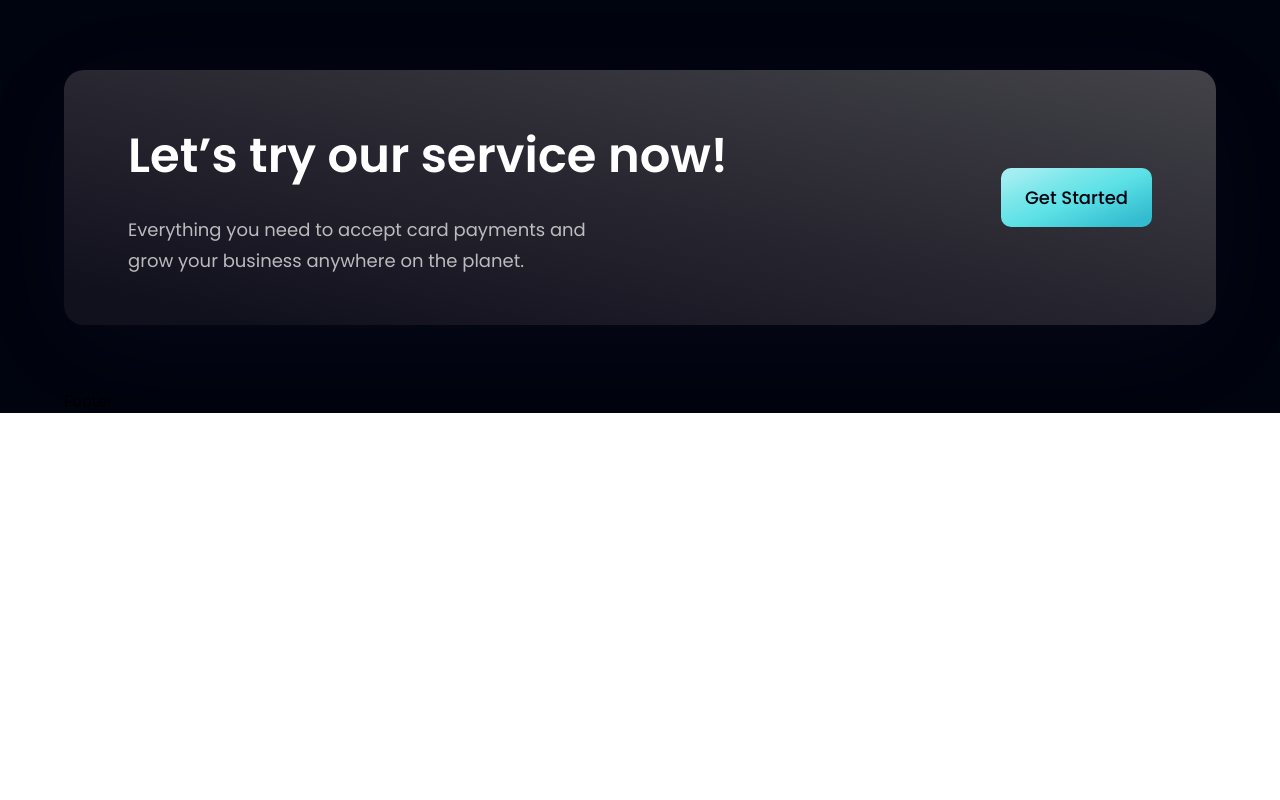
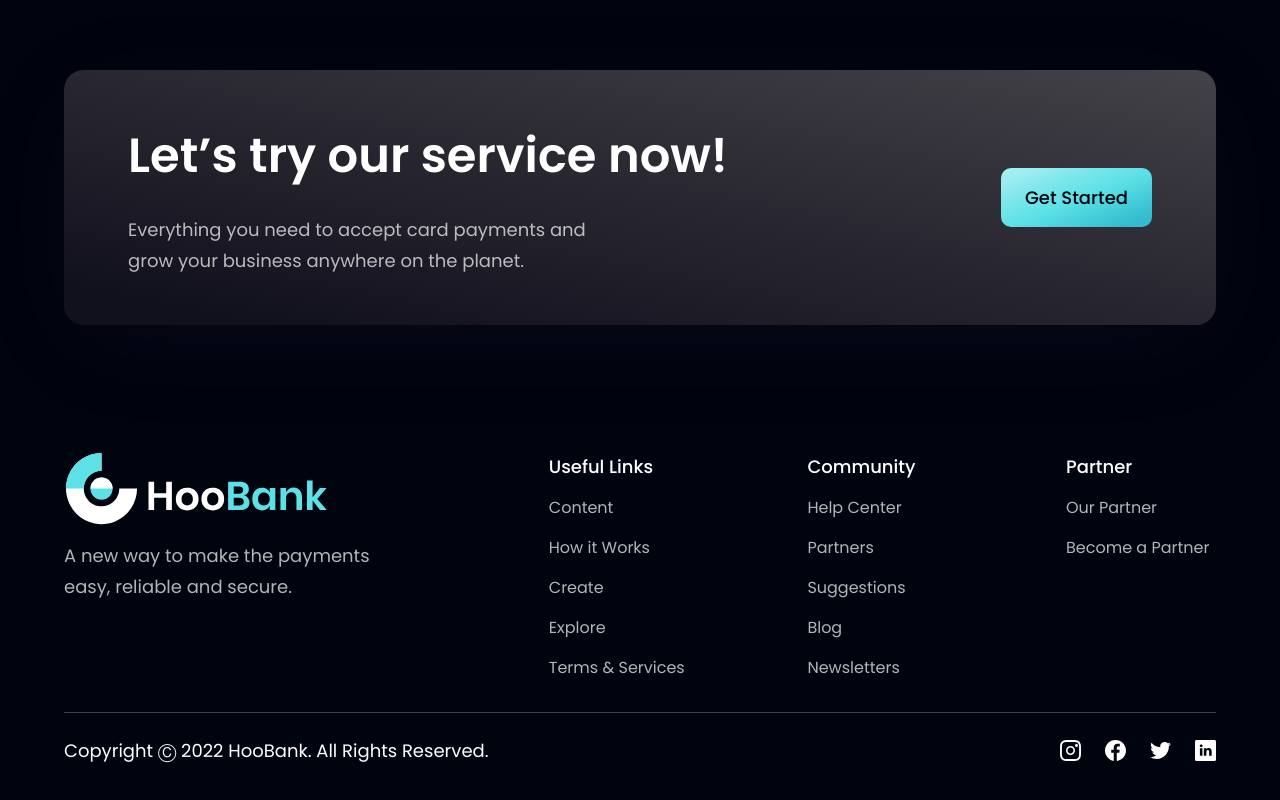
Before and after one commit to VitorGuilhermo/landing-page-bank-react-tailwind, a React (Vite) app: page / in a window 1280 px wide. Shown: the part 4158-4958 px from the top of the page. Before the commit the page ends 4571 px from the top, so only its background shows below. Built offline with nearby package versions, Linux system fonts and the light colour scheme.

Commit message:
add footer section

```diff
--- a/src/components/Footer.tsx
+++ b/src/components/Footer.tsx
@@ -1,9 +1,164 @@
-import React from 'react'
+import styles from '../styles/styles'
+import { facebook, instagram, linkedin, logo, twitter } from '../assets';
+
+interface SocialMediaData {
+    id: string
+    icon: string
+    link: string
+}
+
+interface ArrayFooterLinksData {
+    name: string
+    link: string
+}
+
+interface FooterLinksData {
+    title: string
+    links: ArrayFooterLinksData[]
+}
+
+const socialMedia: SocialMediaData[] = [
+    {
+        id: 'social-media-1',
+        icon: instagram,
+        link: 'https://www.instagram.com/',
+    },
+    {
+        id: 'social-media-2',
+        icon: facebook,
+        link: 'https://www.facebook.com/',
+    },
+    {
+        id: 'social-media-3',
+        icon: twitter,
+        link: 'https://www.twitter.com/',
+    },
+    {
+        id: 'social-media-4',
+        icon: linkedin,
+        link: 'https://www.linkedin.com/',
+    },
+]
+
+const footerLinks: FooterLinksData[] = [
+    {
+        title: 'Useful Links',
+        links: [
+            {
+                name: 'Content',
+                link: 'https://www.hoobank.com/content/',
+            },
+            {
+                name: 'How it Works',
+                link: 'https://www.hoobank.com/how-it-works/',
+            },
+            {
+                name: 'Create',
+                link: 'https://www.hoobank.com/create/',
+            },
+            {
+                name: 'Explore',
+                link: 'https://www.hoobank.com/explore/',
+            },
+            {
+                name: 'Terms & Services',
+                link: 'https://www.hoobank.com/terms-and-services/',
+            },
+        ],
+    },
+    {
+        title: 'Community',
+        links: [
+            {
+                name: 'Help Center',
+                link: 'https://www.hoobank.com/help-center/',
+            },
+            {
+                name: 'Partners',
+                link: 'https://www.hoobank.com/partners/',
+            },
+            {
+                name: 'Suggestions',
+                link: 'https://www.hoobank.com/suggestions/',
+            },
+            {
+                name: 'Blog',
+                link: 'https://www.hoobank.com/blog/',
+            },
+            {
+                name: 'Newsletters',
+                link: 'https://www.hoobank.com/newsletters/',
+            },
+        ],
+    },
+    {
+        title: 'Partner',
+        links: [
+            {
+                name: 'Our Partner',
+                link: 'https://www.hoobank.com/our-partner/',
+            },
+            {
+                name: 'Become a Partner',
+                link: 'https://www.hoobank.com/become-a-partner/',
+            },
+        ],
+    },
+]
 
 export function Footer() {
     return (
-        <div>
-            Footer
-        </div>
+        <section className={`${styles.flexCenter} ${styles.paddingY} flex-col`}>
+            <div className={`${styles.flexStart} md:flex-row flex-col mb-8 w-full`}>
+                <div className='flex-[1] flex flex-col justify-start mr-10'>
+                    <img
+                        src={logo}
+                        alt='hoobank'
+                        className='w-[266px] h-[72.14px] object-contain'
+                    />
+                    <p className={`${styles.paragraph} mt-4 max-w-[312px]`}>
+                        A new way to make the payments easy, reliable and secure.
+                    </p>
+                </div>
+
+                <div className='flex-[1.5] w-full flex flex-row justify-between flex-wrap md:mt-0 mt-10'>
+                    {footerLinks.map((footerlink) => (
+                        <div key={footerlink.title} className={`flex flex-col ss:my-0 my-4 min-w-[150px]`}>
+                            <h4 className='font-poppins font-medium text-[18px] leading-[27px] text-white'>
+                                {footerlink.title}
+                            </h4>
+                            <ul className='list-none mt-4'>
+                                {footerlink.links.map((link, index) => (
+                                    <li
+                                        key={link.name}
+                                        className={`font-poppins font-normal text-[16px] leading-[24px] text-dimWhite hover:text-secondary cursor-pointer ${index !== footerlink.links.length - 1 ? 'mb-4' : 'mb-0'}`}
+                                    >
+                                        {link.name}
+                                    </li>
+                                ))}
+                            </ul>
+                        </div>
+                    ))}
+                </div>
+            </div>
+
+            <div className='w-full flex justify-between items-center md:flex-row flex-col pt-6 border-t-[1px] border-t-[#3F3E45]'>
+                <p className='font-poppins font-normal text-center text-[18px] leading-[27px] text-white'>
+                    Copyright Ⓒ 2022 HooBank. All Rights Reserved.
+                </p>
+
+                <div className='flex flex-row md:mt-0 mt-6'>
+                    {socialMedia.map((social, index) => (
+                        <img
+                            key={social.id}
+                            src={social.icon}
+                            alt={social.id}
+                            className={`w-[21px] h-[21px] object-contain cursor-pointer ${index !== socialMedia.length - 1 ? 'mr-6' : 'mr-0'}`}
+                            onClick={() => window.open(social.link)}
+                        />
+                    ))}
+                </div>
+            </div>
+        </section>
     )
 }
--- a/src/constants/index.js
+++ /dev/null
@@ -1,197 +0,0 @@
-import { people01, people02, people03, facebook, instagram, linkedin, twitter, airbnb, binance, coinbase, dropbox, send, shield, star  } from '../assets';
-
-export const navLinks = [
-  {
-    id: "home",
-    title: "Home",
-  },
-  {
-    id: "features",
-    title: "Features",
-  },
-  {
-    id: "product",
-    title: "Product",
-  },
-  {
-    id: "clients",
-    title: "Clients",
-  },
-];
-
-export const features = [
-  {
-    id: "feature-1",
-    icon: star,
-    title: "Rewards",
-    content:
-      "The best credit cards offer some tantalizing combinations of promotions and prizes",
-  },
-  {
-    id: "feature-2",
-    icon: shield,
-    title: "100% Secured",
-    content:
-      "We take proactive steps make sure your information and transactions are secure.",
-  },
-  {
-    id: "feature-3",
-    icon: send,
-    title: "Balance Transfer",
-    content:
-      "A balance transfer credit card can save you a lot of money in interest charges.",
-  },
-];
-
-export const feedback = [
-  {
-    id: "feedback-1",
-    content:
-      "Money is only a tool. It will take you wherever you wish, but it will not replace you as the driver.",
-    name: "Herman Jensen",
-    title: "Founder & Leader",
-    img: people01,
-  },
-  {
-    id: "feedback-2",
-    content:
-      "Money makes your life easier. If you're lucky to have it, you're lucky.",
-    name: "Steve Mark",
-    title: "Founder & Leader",
-    img: people02,
-  },
-  {
-    id: "feedback-3",
-    content:
-      "It is usually people in the money business, finance, and international trade that are really rich.",
-    name: "Kenn Gallagher",
-    title: "Founder & Leader",
-    img: people03,
-  },
-];
-
-export const stats = [
-  {
-    id: "stats-1",
-    title: "User Active",
-    value: "3800+",
-  },
-  {
-    id: "stats-2",
-    title: "Trusted by Company",
-    value: "230+",
-  },
-  {
-    id: "stats-3",
-    title: "Transaction",
-    value: "$230M+",
-  },
-];
-
-export const footerLinks = [
-  {
-    title: "Useful Links",
-    links: [
-      {
-        name: "Content",
-        link: "https://www.hoobank.com/content/",
-      },
-      {
-        name: "How it Works",
-        link: "https://www.hoobank.com/how-it-works/",
-      },
-      {
-        name: "Create",
-        link: "https://www.hoobank.com/create/",
-      },
-      {
-        name: "Explore",
-        link: "https://www.hoobank.com/explore/",
-      },
-      {
-        name: "Terms & Services",
-        link: "https://www.hoobank.com/terms-and-services/",
-      },
-    ],
-  },
-  {
-    title: "Community",
-    links: [
-      {
-        name: "Help Center",
-        link: "https://www.hoobank.com/help-center/",
-      },
-      {
-        name: "Partners",
-        link: "https://www.hoobank.com/partners/",
-      },
-      {
-        name: "Suggestions",
-        link: "https://www.hoobank.com/suggestions/",
-      },
-      {
-        name: "Blog",
-        link: "https://www.hoobank.com/blog/",
-      },
-      {
-        name: "Newsletters",
-        link: "https://www.hoobank.com/newsletters/",
-      },
-    ],
-  },
-  {
-    title: "Partner",
-    links: [
-      {
-        name: "Our Partner",
-        link: "https://www.hoobank.com/our-partner/",
-      },
-      {
-        name: "Become a Partner",
-        link: "https://www.hoobank.com/become-a-partner/",
-      },
-    ],
-  },
-];
-
-export const socialMedia = [
-  {
-    id: "social-media-1",
-    icon: instagram,
-    link: "https://www.instagram.com/",
-  },
-  {
-    id: "social-media-2",
-    icon: facebook,
-    link: "https://www.facebook.com/",
-  },
-  {
-    id: "social-media-3",
-    icon: twitter,
-    link: "https://www.twitter.com/",
-  },
-  {
-    id: "social-media-4",
-    icon: linkedin,
-    link: "https://www.linkedin.com/",
-  },
-];
-
-export const clients = [
-  {
-    id: "client-1",
-    logo: airbnb,
-  },
-  {
-    id: "client-2",
-    logo: binance,
-  },
-  {
-    id: "client-3",
-    logo: coinbase,
-  },
-  {
-    id: "client-4",
-    logo: dropbox,
-  },
-];
```
